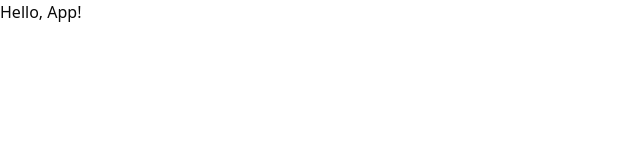
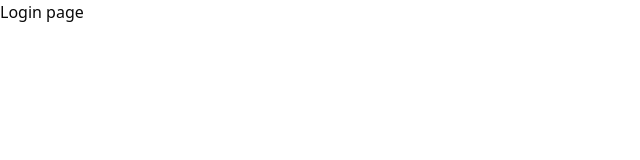
Before and after one commit to gabrielh-muniz/aleia-chatbot, a React (Vite) app in the folder frontend/: page /auth/login in a window 1280 px wide. Shown: the top 160 px of the page, without its empty margins (0-640 px from the left). Built offline with nearby package versions, Linux system fonts and the light colour scheme.

Commit message:
chore: setup react router boilerplate

```diff
--- a/frontend/package.json
+++ b/frontend/package.json
@@ -16,6 +16,7 @@
     "lucide-react": "^0.525.0",
     "react": "^19.1.0",
     "react-dom": "^19.1.0",
+    "react-router-dom": "^7.7.0",
     "tailwind-merge": "^3.3.1",
     "tailwindcss": "^4.1.11"
   },
--- a/frontend/src/App.jsx
+++ b/frontend/src/App.jsx
@@ -1,5 +1,15 @@
+import { BrowserRouter as Router, Routes, Route } from "react-router-dom";
+import LoginPage from "@/pages/LoginPage.jsx";
+
 function App() {
-  return <div>Hello, App!</div>;
+  return (
+    <Router>
+      <Routes>
+        <Route path="/" element={<div>Hello, App!</div>} />
+        <Route path="/auth/login" element={<LoginPage />} />
+      </Routes>
+    </Router>
+  );
 }
 
 export default App;
--- /dev/null
+++ b/frontend/src/pages/LoginPage.jsx
@@ -0,0 +1,5 @@
+function LoginPage() {
+  return <div>Login page</div>;
+}
+
+export default LoginPage;
```
Also changed, not shown: 1 other file (tests, documents, lock files or other folders).
